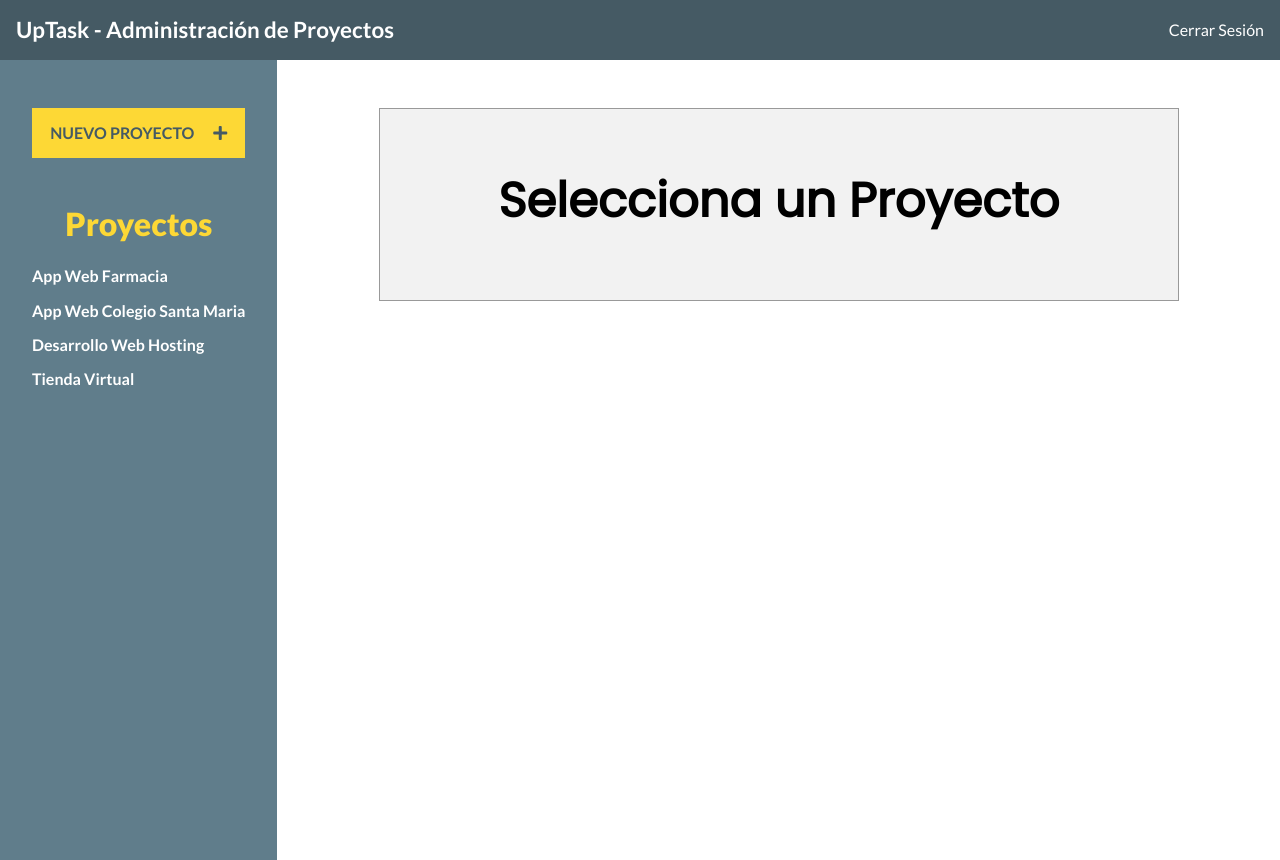
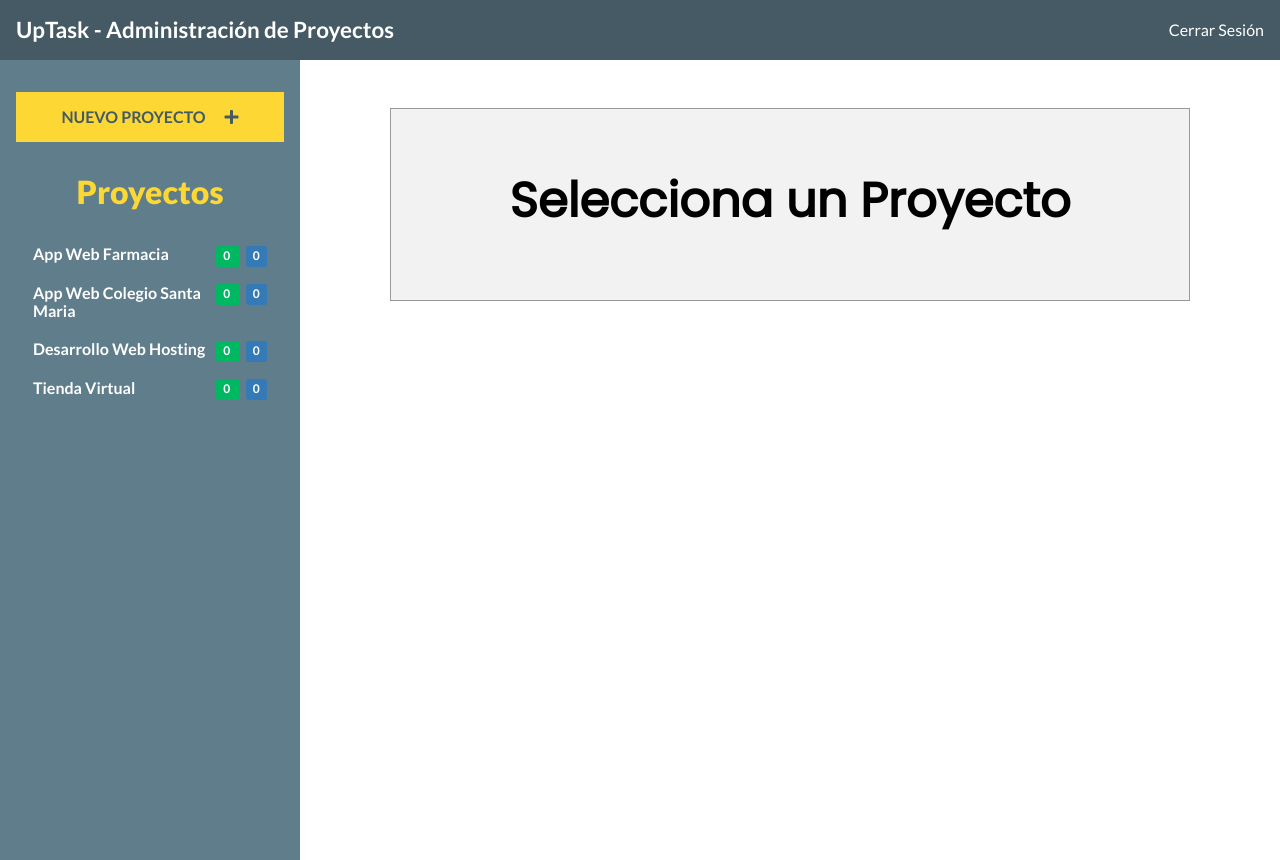
Before and after one commit to FabriJuncal/CRUD-Project-Manager, a PHP site: page / in a window 1280 px wide. Run offline with PHP 8.4, Linux system fonts and the light colour scheme; the visitor is signed in with stand-in values (Sample User, id 1); data comes from the database, SQL or seed files in the repository; data that the repository does not hold is empty; some libraries are stand-ins or nearby versions.

Commit message:
Agrego nuevo estilo, aviso y funcion que muestre las tareas en la barra la lateral
Se agrego nuevos estilos.
Se agrego un nuevo aviso cuando se cierra sesion y se modifica el nombre de un proyecto.
Se agrego en la barra lateral a lado de los nombres del proyecto la cantidad de tareas incompletas y completadas

```diff
--- a/css/style.css
+++ b/css/style.css
@@ -9,6 +9,10 @@ html {
 body {
     font-family: 'Lato', sans-serif;
     min-height: 100%;
+}
+
+a{
+    cursor: pointer;
 }
 
 h1{
@@ -103,6 +107,9 @@ body.index {
     justify-content: space-between;
     align-items: center;
 }
+
+
+
 .barra h1 {
     color: white;
     margin:0;
@@ -111,6 +118,10 @@ body.index {
 .barra a {
     color: white;
     text-decoration: none;
+}
+
+.barra a:hover{
+    color: #FDD835;
 }
 
 /*** sidebar**/
@@ -122,7 +133,6 @@ body.index {
 }
 .panel {
     padding: 1rem;
-    margin: 1rem;
 }
 .panel a {
     color: white;
@@ -150,10 +160,40 @@ body.index {
     margin: 0;
 }
 .lista-proyectos ul li {
-    margin-bottom: 1rem;
+    padding: 10px 17px;
+    cursor: pointer;
 }
-.lista-proyectos ul li a:hover {
+.lista-proyectos ul li:hover {
     color: #FDD835;
+    background: #222d3236;
+}
+
+.proyecto-sidebar{
+    display: flex;
+    justify-content: space-between;
+}
+
+.cantidad-tareas{
+    white-space: nowrap;
+}
+
+.cantidad-tareas-completadas{
+    background-color: #00B762;
+    padding: .2em .6em .3em;
+    font-size: 75%;
+    font-weight: 700;
+    border-radius: .25em;
+    line-height: 1;
+    margin-right: 0.5em;
+}
+
+.cantidad-tareas-incompletas{
+    background-color: #337ab7;
+    padding: .2em .6em .3em;
+    font-size: 75%;
+    font-weight: 700;
+    border-radius: .25em;
+    line-height: 1;
 }
 
 
--- a/inc/funciones/funciones.php
+++ b/inc/funciones/funciones.php
@@ -84,3 +84,16 @@ function obtenerTareaProyecto($id = NULL){ // Obtenemos las Tareas de un Proyect
     return false;
   }
 }
+
+function obtenerTotalTareas($id = NULL, $estado){ // Obtenemos las Tareas de un Proyecto en especifico
+  include 'conexion.php'; // Obtenemos la conexion
+
+  try {
+    // Obtenemos todos las Tareas de un Proyecto en especifico
+  return $conn->query("SELECT COUNT(*) AS 'totalTareas' FROM tareas WHERE id_proyecto = {$id} AND estado = {$estado}");
+
+  } catch (Exception $e) { // En caso de ERROR lo Imprimimos
+    echo 'Error!: ' . $e->getMessage();
+    return false;
+  }
+}
--- a/inc/templates/barra.php
+++ b/inc/templates/barra.php
@@ -1,4 +1,4 @@
 <div class="barra">
     <h1>UpTask - Administración de Proyectos</h1>
-    <a href="login.php?cerrar_sesion=true">Cerrar Sesión</a>
+    <a id="cerrar-sesion">Cerrar Sesión</a>
 </div>
--- a/inc/templates/sidebar.php
+++ b/inc/templates/sidebar.php
@@ -13,12 +13,31 @@
                 if($proyectos){
 
                     foreach($proyectos as $proyecto){            ?>
+                        <a href="index.php?id_proyecto=<?php echo $proyecto['id']  ?>" id="proyecto:<?php echo $proyecto['id']  ?>">
+                            <li class="proyecto-sidebar">
+                                <span class="nombre-proyecto"><?php echo $proyecto['nombre']?></span>
+                                <span class="cantidad-tareas">
+                                    <span class="cantidad-tareas-completadas">
+<?php
+                                        $totalTareas = obtenerTotalTareas($proyecto['id'], 1);
+                                        foreach($totalTareas as $toltaTareasCompletadas){
 
-                        <li>
-                            <a href="index.php?id_proyecto=<?php echo $proyecto['id']  ?>" id="proyecto:<?php echo $proyecto['id']  ?>">
-                                <?php echo $proyecto['nombre']  ?>
-                            </a>
-                        </li>
+                                            echo $toltaTareasCompletadas['totalTareas'];
+                                        }
+?>
+                                    </span>
+                                    <span class="cantidad-tareas-incompletas">
+ <?php
+                                        $totalTareas = obtenerTotalTareas($proyecto['id'], 0);
+                                        foreach($totalTareas as $toltaTareasIncompletas){
+
+                                            echo $toltaTareasIncompletas['totalTareas'];
+                                        }
+ ?>
+                                    </span>
+                                </span>
+                            </li>
+                        </a>
 
             <?php
                     }
--- a/js/formulario.js
+++ b/js/formulario.js
@@ -2,7 +2,9 @@ eventListeners();
 
 // Funcion con todos los eventos
 function eventListeners(){
+    // Validamos el Inicio de Sesion
     document.querySelector('#formulario').addEventListener('submit', validarRegistro);
+
 }
 
 // Validamos el registro de iniciar seccion
```
Also changed, not shown: js/script.js (+110 -8 lines).
